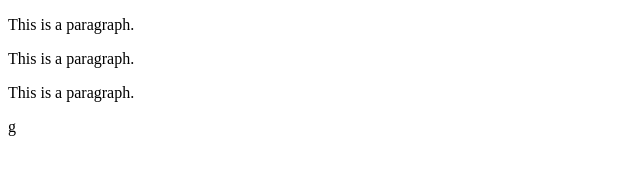
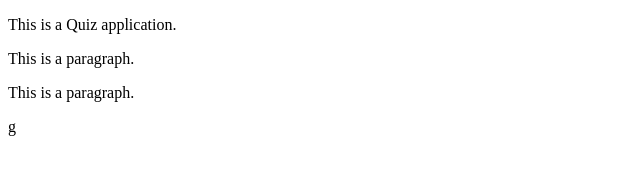
Before and after one commit to raghu-punnamaraju/quiz-app, a plain HTML site: page index.html in a window 1280 px wide. Shown: the full height of the page, 0-640 px from the left. Drawn offline with Linux system fonts and the light colour scheme.

Commit message:
heading change

```diff
--- a/index.html
+++ b/index.html
@@ -2,7 +2,7 @@
 <html>
 <body>
 
-<p>This is a paragraph.</p>
+<p>This is a Quiz application.</p>
 <p>This is a paragraph.</p>
 <p>This is a paragraph.</p>
 
```
